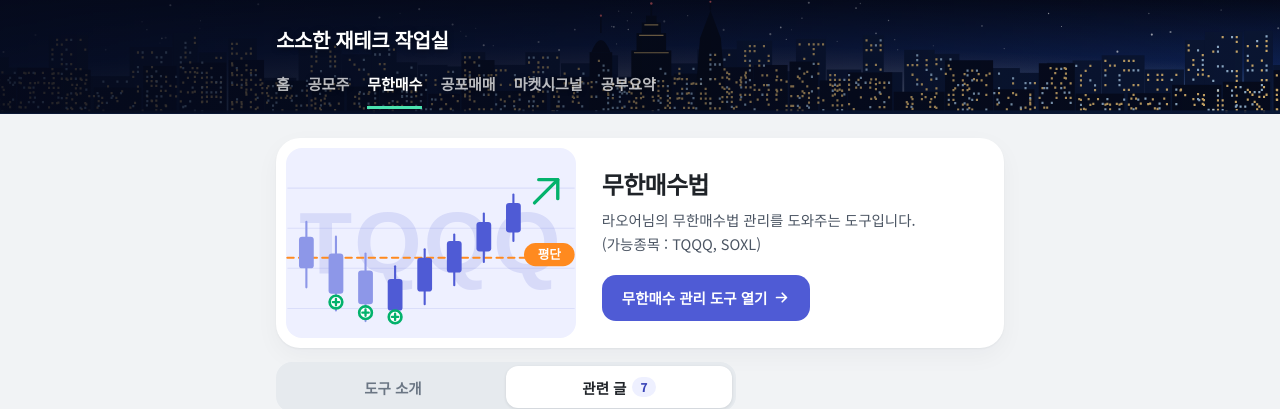
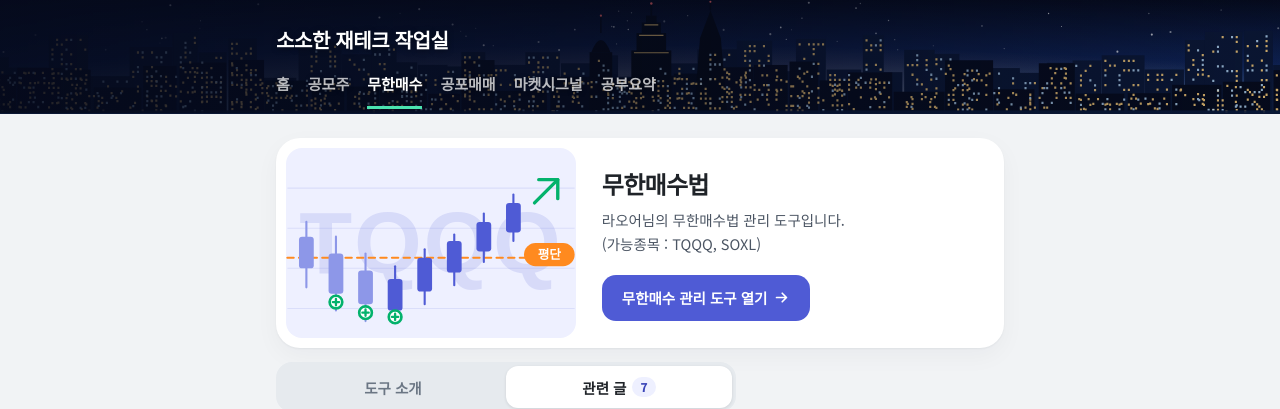
Before and after one commit to mzmzkgu/mzmzkgu.github.io, a Jekyll site: the page built from infinity.html, in a window 1280 px wide. Shown: the top 409 px of the page. Built offline with Jekyll 4.4.1, drawn with Linux system fonts in a browser that asks for light colours.

Commit message:
무한매수법 소개 문구를 '라오어님의 무한매수법 관리 도구입니다.'로 수정
Co-Authored-By: Claude Sonnet 5.5 <noreply@anthropic.com>
Claude-Session: https://claude.ai/code/session_01HnZqqtAcJR4YGqc3LY19aj

```diff
--- a/infinity.html
+++ b/infinity.html
@@ -13,7 +13,7 @@ description: 무한매수법의 원리, 회차별 매수 기록과 평단 관리
       <span class="bd-hero-ico"><svg viewBox="0 0 24 24" aria-hidden="true"><path d="M12 12c-2-2.5-4-4-6-4a4 4 0 0 0 0 8c2 0 4-1.5 6-4zm0 0c2 2.5 4 4 6 4a4 4 0 0 0 0-8c-2 0-4 1.5-6 4z"/></svg></span>
       <h1>무한매수법</h1>
     </div>
-    <p>라오어님의 무한매수법 관리를 도와주는 도구입니다.<br>(가능종목 : TQQQ, SOXL)</p>
+    <p>라오어님의 무한매수법 관리 도구입니다.<br>(가능종목 : TQQQ, SOXL)</p>
     <a class="bd-cta" href="{{ '/infinityBuy/' | relative_url }}">무한매수 관리 도구 열기<svg viewBox="0 0 24 24" aria-hidden="true"><path d="M5 12h14M13 6l6 6-6 6"/></svg></a>
   </div>
 </section>
```
